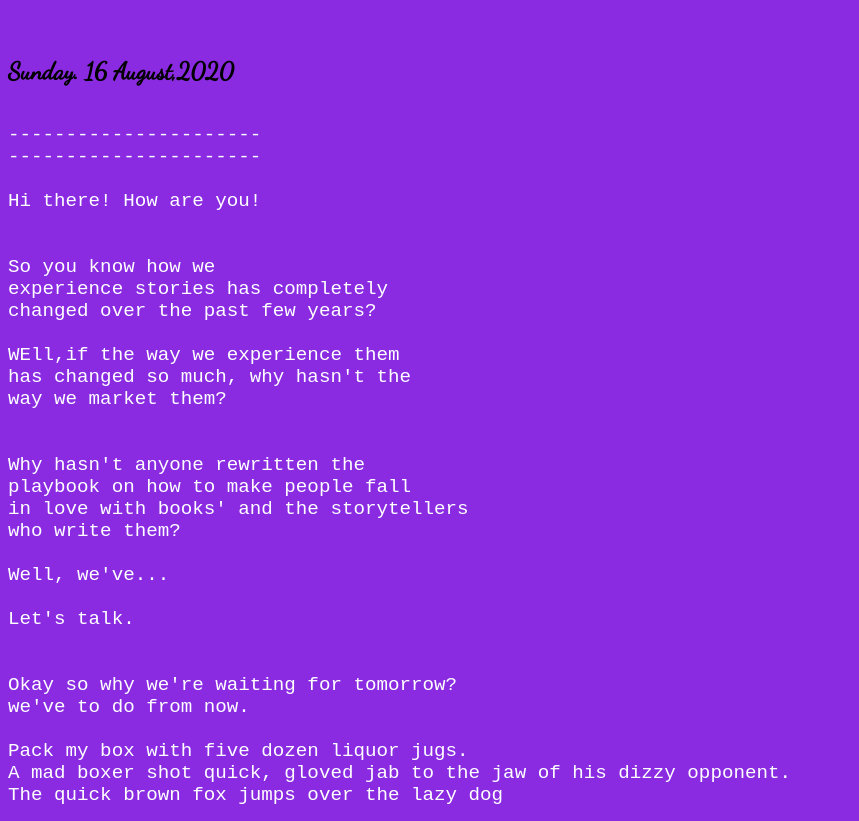
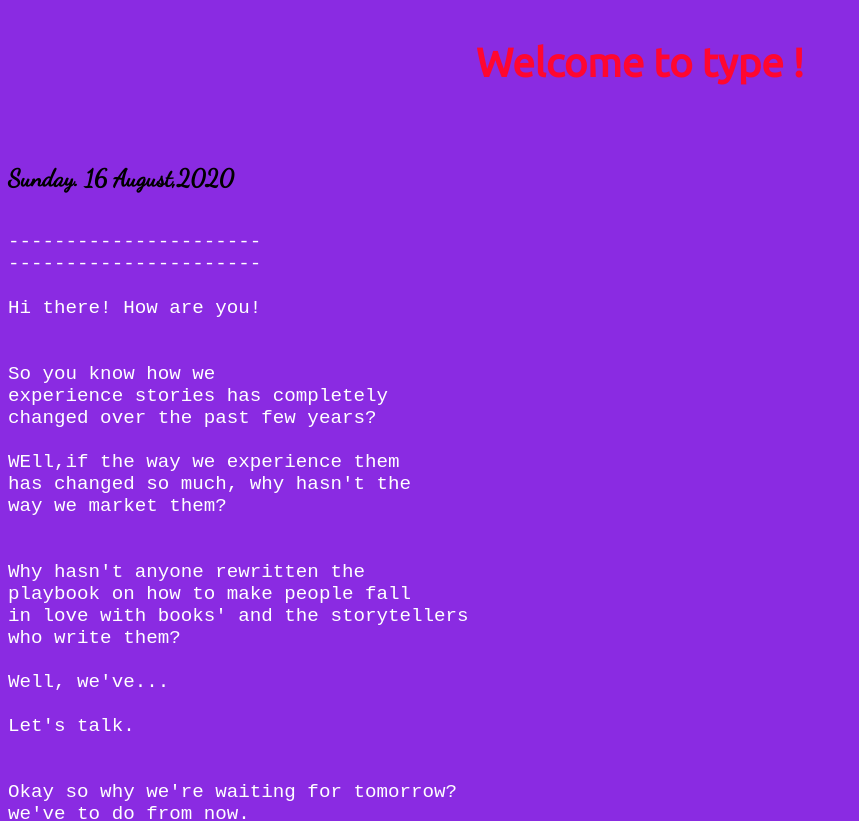
Before and after one commit to 0nahid/type, a plain HTML site: page index.html in a window 1280 px wide. Shown: the top 821 px of the page, without its empty margins (0-859 px from the left). Drawn offline with Linux system fonts and the light colour scheme.

Commit message:
caption added

```diff
--- a/index.html
+++ b/index.html
@@ -29,6 +29,7 @@
 </head>
 
 <body>
+    <p style="display: flex;align-items: center; justify-content: center; font-size: 2.5rem; font-weight: 600; color: rgb(255, 7, 48);">Welcome to type !</p>
     <pre>
 
 <h1>Sunday. 16 August,2020</h1>
```
